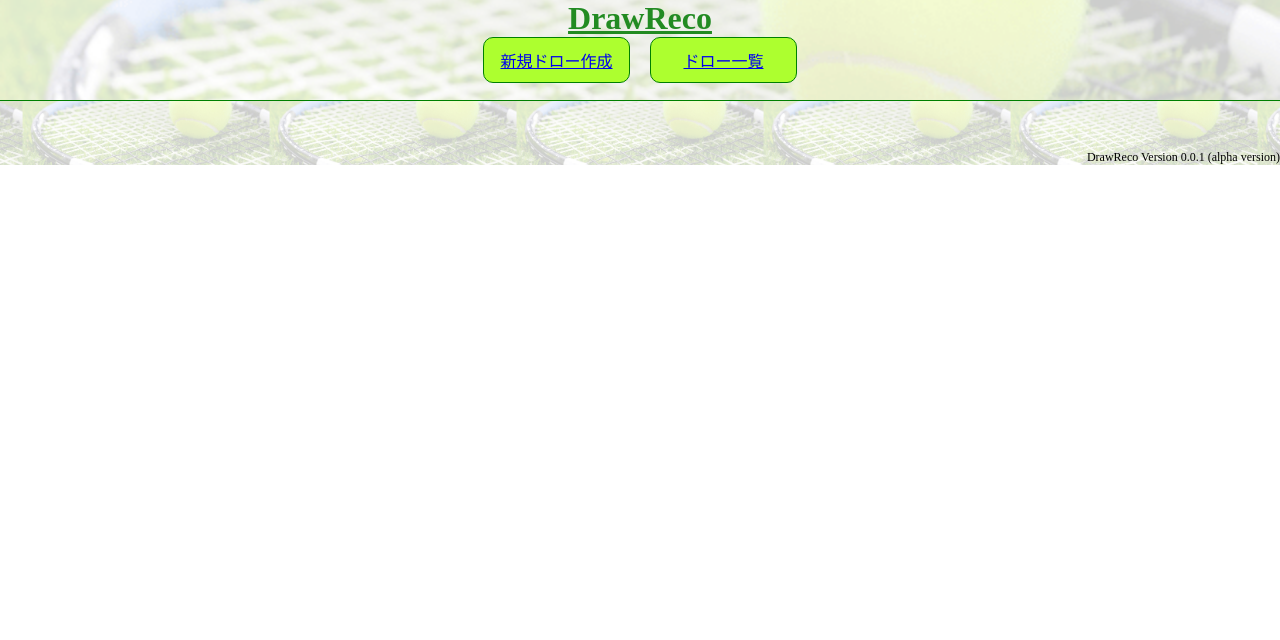
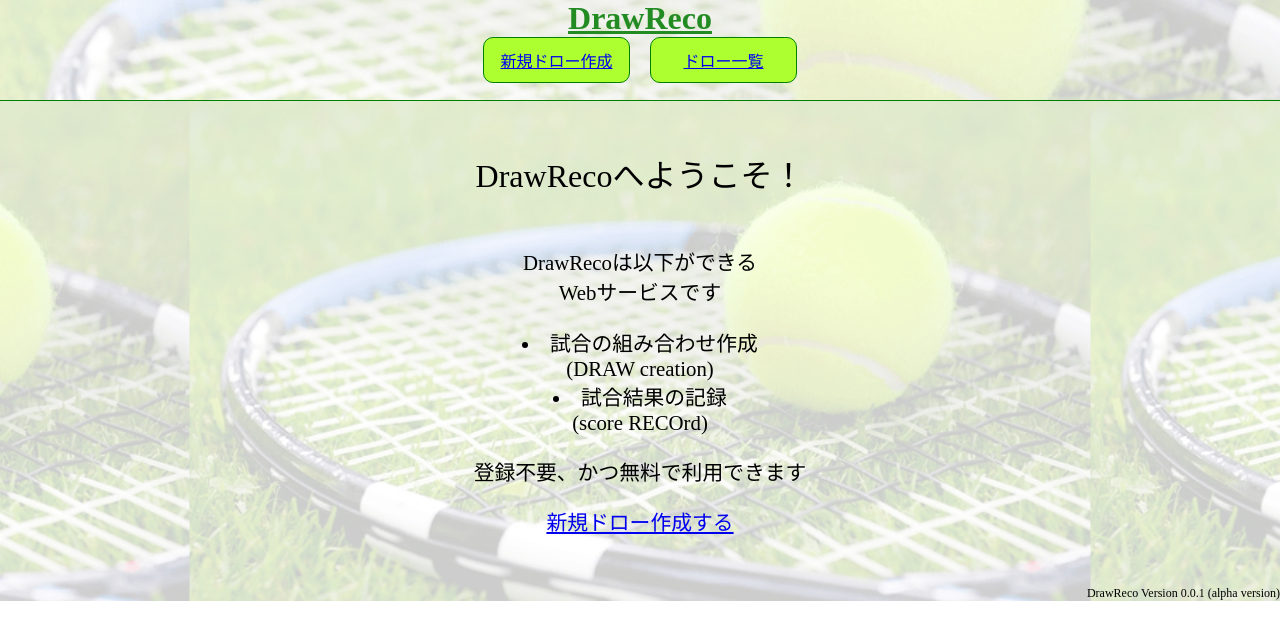
Before and after one commit to tom-ikedy/drawreco, a Vue app: page / in a window 1280 px wide. Shown: the top 640 px of the page. Built offline with nearby package versions, Linux system fonts and the light colour scheme; no server answers.

Commit message:
Update Home page.

```diff
--- a/src/views/Home.vue
+++ b/src/views/Home.vue
@@ -1,29 +1,43 @@
 <template>
-  <div class="home">
-    <!--
-    <h1>DrawRecoとは？</h1>
+  <div id="home">
+    <div id="homelogo">
+      DrawRecoへようこそ！
+    </div>
     <p>
+      DrawRecoは以下ができる<br>
+      Webサービスです
       <ul>
-        <li>試合の組み合わせ(DRAW)作成と試合結果の記録(score RECOrd)ができるサービスです</li>
-        <li>登録不要、かつ無料で利用できます</li>
+        <li>試合の組み合わせ作成<br>(DRAW creation)</li>
+        <li>試合結果の記録<br>(score RECOrd)</li>
       </ul>
     </p>
-    <div class="feature-support">
-      <h3>Feature support</h3>
-      <p>
-        <ul>
-          <li>ログイン機能</li>
-          <li>サークル登録機能</li>
-          <li>過去の記録の参照機能</li>
-        </ul>
-      </p>
+    <p>
+      登録不要、かつ無料で利用できます
+    </p>
+
+    <div>
+      <div>
+        <router-link :to="{ name: 'CreateDraw', params: {cid: 0} }">新規ドロー作成する</router-link>
+      </div>
     </div>
-    -->
   </div>
 </template>
 
 <style lang='scss'>
-.feature-support {
-  margin: 100px 0px 0px 0px;
+#home {
+  font-size: 1.3rem;
+}
+
+#homelogo {
+  margin: 50px 0;
+  font-size: 2rem;
+}
+
+#home ul {
+  padding: 0;
+}
+
+#home ul li {
+  list-style-position: inside;
 }
 </style>
```
